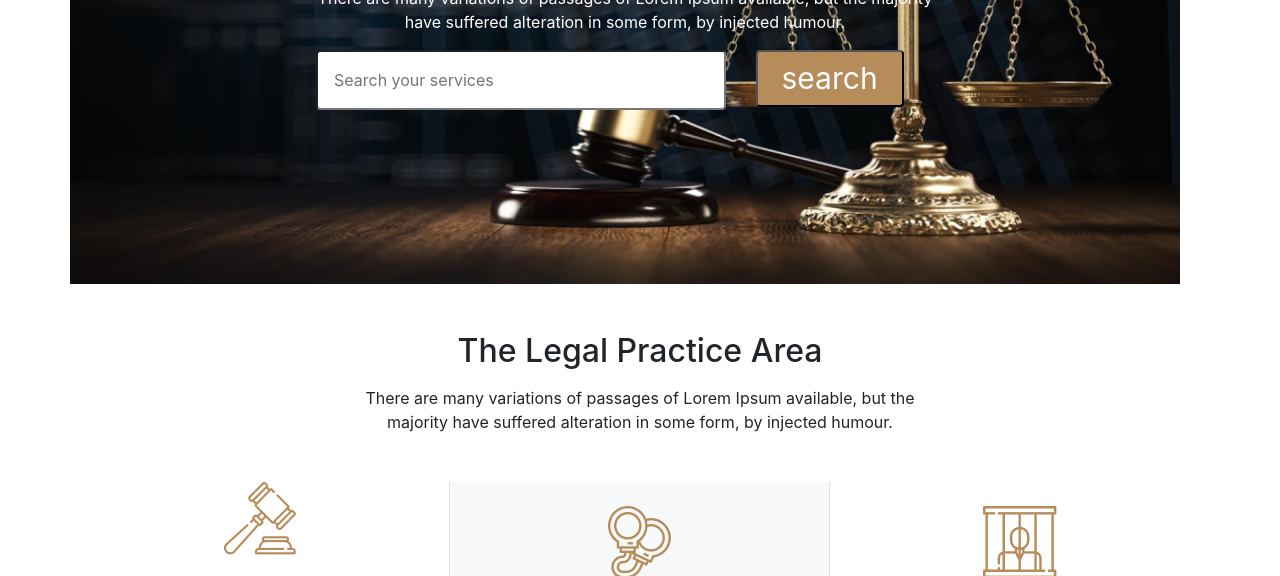
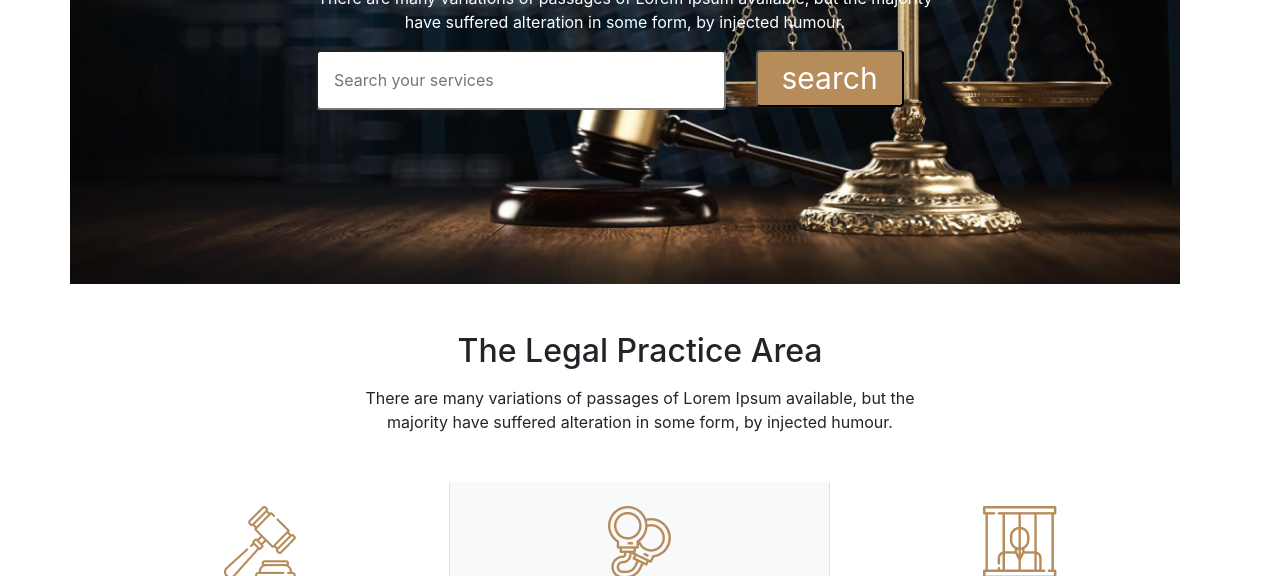
Before and after one commit to nakib1948/Legal-solution, a plain HTML site: page index.html in a window 1280 px wide. Shown: the part 376-952 px from the top of the page. Drawn offline with nearby package versions, Linux system fonts and the light colour scheme.

Commit message:
some error edit

```diff
--- a/index.html
+++ b/index.html
@@ -91,7 +91,7 @@
                     <!-- second section cardgroup part -->
                     <div class="row mt-5 ">
                         <div class="col-md-4 col-sm-12 text-center border-right border-bottom  ">
-                            <img src="./images/business.png" alt="">
+                            <img class="mt-4 mb-5" src="./images/business.png" alt="">
                             <h3 class="mt-4" >Business Law</h3>
                             <p class="mt-4">There are many variations of
                                 passages of Lorem Ipsum
```
